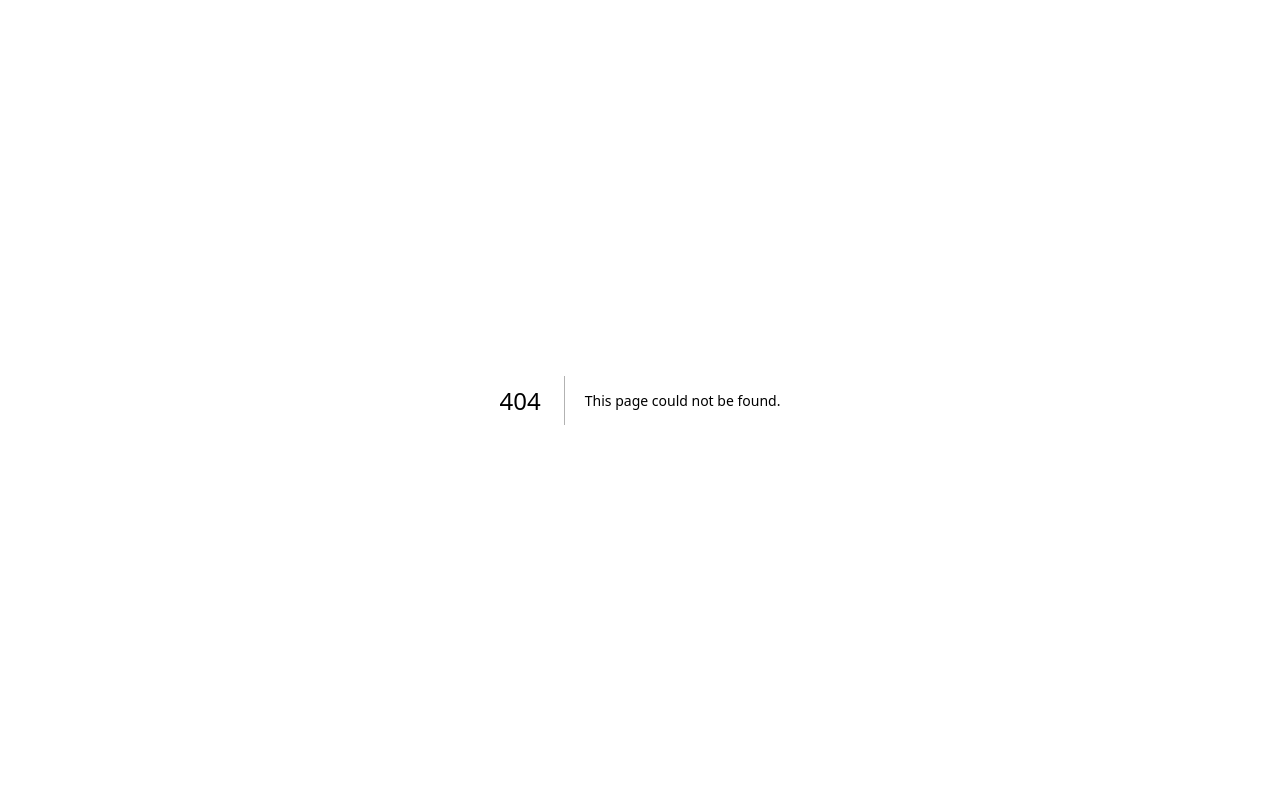
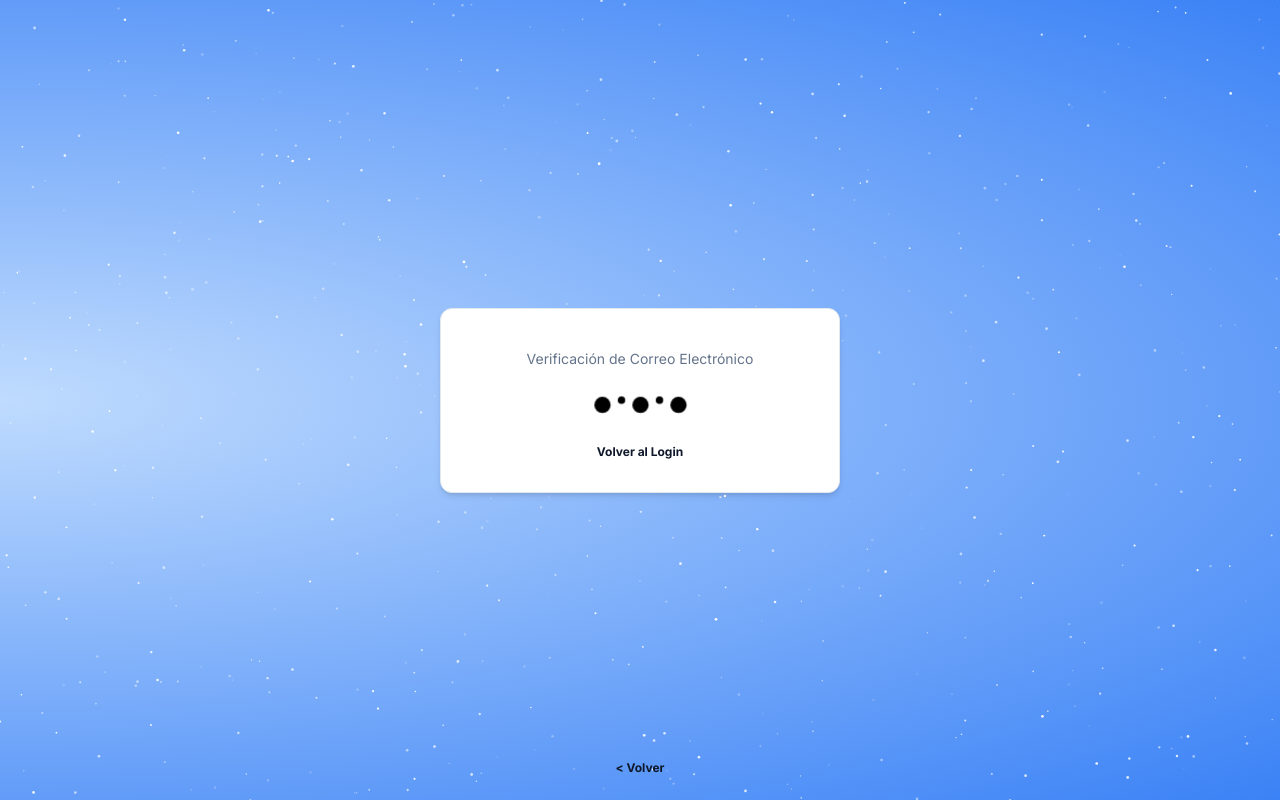
Before and after one commit to Seibans/PROYECTO-INCOS-FINAL, a Next.js app: page /auth/nueva-verificacion in a window 1280 px wide. Before the commit this address had no page. Built offline with nearby package versions, Linux system fonts and the light colour scheme.

Commit message:
Cambios en la rama dev

```diff
--- /dev/null
+++ b/app/auth/nueva-verificacion/page.tsx
@@ -0,0 +1,9 @@
+import { FormularioNuevaVerificacion } from "@/components/auth/nueva-verificacion-form.component";
+
+const NuevaVerificacionPagina = () => {
+	return (
+		<FormularioNuevaVerificacion/>
+	)
+}
+
+export default NuevaVerificacionPagina;
--- /dev/null
+++ b/components/auth/nueva-verificacion-form.component.tsx
@@ -0,0 +1,49 @@
+"use client";
+
+import { CardWrapper } from "@/components/auth/card-wrapper.component";
+import { RiseLoader } from "react-spinners";
+import { useSearchParams } from "next/navigation";
+import { useCallback, useEffect } from "react";
+
+export const FormularioNuevaVerificacion = () => {
+
+	const searchParams = useSearchParams();
+	const token = searchParams.get("token");
+
+
+	const onSubmit = useCallback(() => {
+		console.log(token);
+		// enviarCorreodeVerificacion(email, token);
+	}, [token]);
+
+	//TODO: importante, Antonio dice que en react este use effect
+	//se ejecuta 2 veces debido a react strict mode que lo llama 2 veces en desarrollo
+	useEffect(() => {
+		if (token) {
+			onSubmit();
+		}
+	}, [token, onSubmit]);
+
+
+	return (
+		<CardWrapper
+			 headerLabel="Verificación de Correo Electrónico"
+			 backButtonLabel="Volver al Login"
+			 backButtonHref="/auth/login"
+		>
+			<div className="flex items-center justify-center w-full">
+				<RiseLoader/>
+				{/* <div className="w-full">
+					<label htmlFor="email" className="block text-sm font-medium text-gray-700">Correo Electrónico</label>
+					<input
+						type="email"
+						id="email"
+						name="email"
+						placeholder="Correo Electrónico"
+						className="mt-1 block w-full rounded-md border-gray-300 shadow-sm focus:border-indigo-500 focus:ring-indigo-500 sm:text-sm"
+					/>
+				</div> */}
+			</div>
+		</CardWrapper>
+	)
+}
--- a/lib/mail.ts
+++ b/lib/mail.ts
@@ -5,7 +5,7 @@ export const enviarCorreodeVerificacion = async (
 	email: string,
 	token: string
 ) => {
-	const linkConfirmacion = `http://localhost:3000/auth/new-verification?token=${token}`;
+	const linkConfirmacion = `http://localhost:3000/auth/nueva-verificacion?token=${token}`;
 
 	await resend.emails.send({
     	from: "onboarding@resend.dev",
--- a/package.json
+++ b/package.json
@@ -40,6 +40,7 @@
     "react-dom": "^18",
     "react-hook-form": "^7.51.0",
     "react-icons": "^5.0.1",
+    "react-spinners": "^0.13.8",
     "resend": "^3.3.0",
     "sonner": "^1.4.41",
     "tailwind-merge": "^2.2.1",
--- a/routes.ts
+++ b/routes.ts
@@ -7,6 +7,7 @@
 export const publicRoutes = [
 	"/",
 	// "/settings",
+	"/auth/nueva-verificacion",
 ];
 
 /**
```
Also changed, not shown: auth.ts (+7 -0 lines), actions/nueva-verificacion.ts (added), 1 other file (tests, documents, lock files or other folders).
